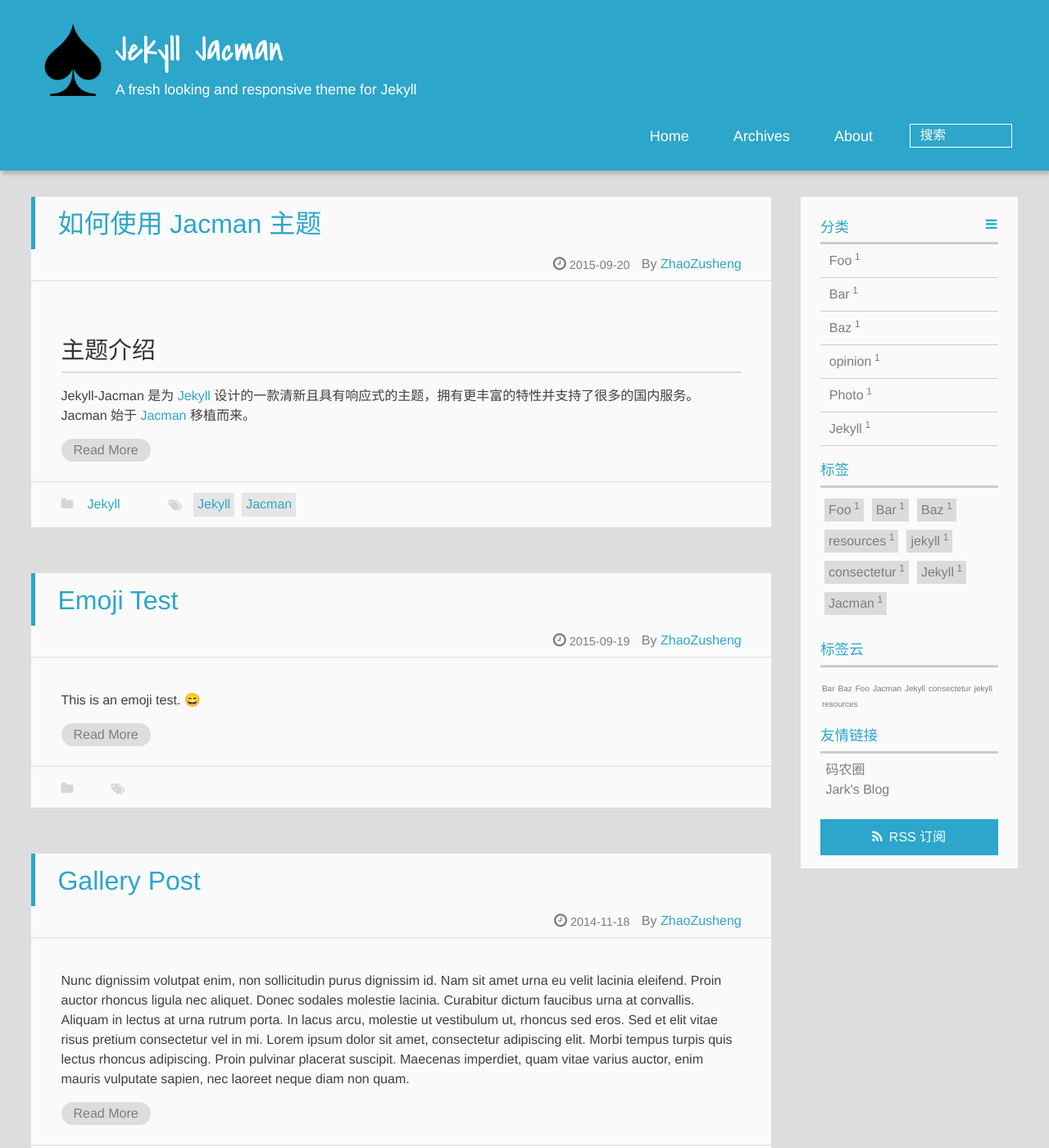
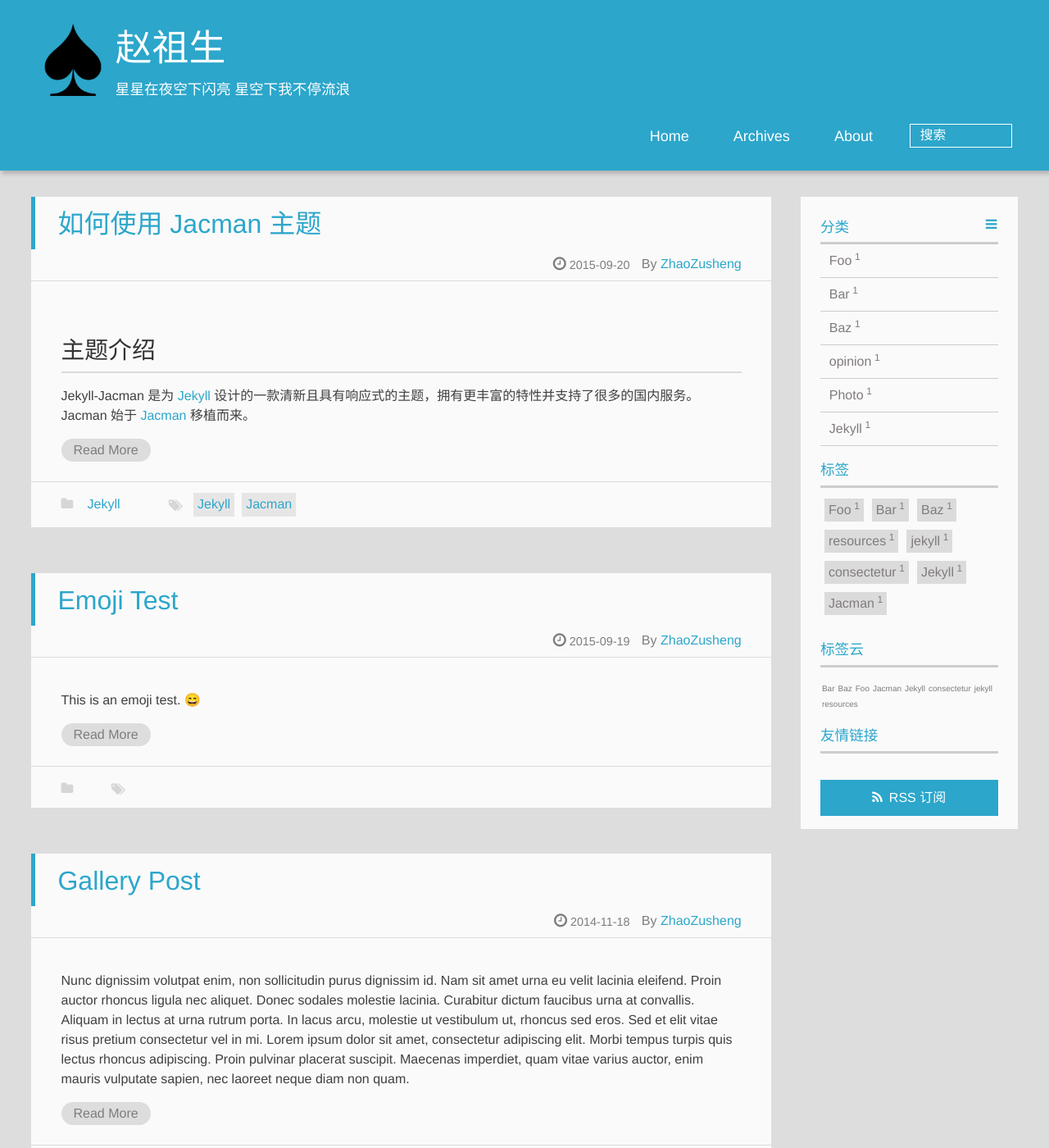
Before and after one commit to ZushengZhao/ZushengZhao.github.io, a Jekyll site: the page built from index.html, in a window 1280 px wide and 1400 px high. Shown: the whole window at 82% size. Built offline with Jekyll 4.4.1, drawn with Linux system fonts in a browser that asks for light colours; emoji names are drawn with the system emoji font; formulas are drawn with MathJax 3; the list of posts is cut into pages by our own code.

Commit message:
Update _config.yml

```diff
--- a/_config.yml
+++ b/_config.yml
@@ -28,8 +28,8 @@ defaults:
 paginate: 20
 
 #### Site
-title : Jekyll Jacman
-tagline: A fresh looking and responsive theme for Jekyll
+title : 赵祖生
+tagline: 星星在夜空下闪亮 星空下我不停流浪
 assets: /assets
 url:
 baseurl:
@@ -87,7 +87,7 @@ author:
   name: ZhaoZusheng      ## e.g. wuchong Author name
   intro_line1:  "Hello ,I'm ZhaoZusheng"    ## your introduction on the bottom of the page
   intro_line2:  "This is my blog,believe it or not."  ## the 2nd line
-  weibo:      ## e.g. wuchong1014 or 2176287895 for http://weibo.com/2176287895
+  weibo:  http://weibo.com/u/5772467746    ## e.g. wuchong1014 or 2176287895 for http://weibo.com/2176287895
   weibo_verifier:  ## e.g. b3593ceb Your weibo-show widget verifier ,if you use weibo-show it is needed.
   tsina:      ## e.g. 2176287895  Your weibo ID,It will be used in share button.
   douban:     ## e.g. wuchong1014 or your id for https://www.douban.com/people/wuchong1014
@@ -110,8 +110,8 @@ toc:
 
 #### Links
 links:
-  码农圈: https://coderq.com
-  Jark's Blog: http://wuchong.me
+  ## 码农圈: https://coderq.com
+  ## Jark's Blog: http://wuchong.me
 
 #### Comment
 duoshuo_shortname:    ## e.g. wuchong      your duoshuo short name.       website: http://duoshuo.com
```
